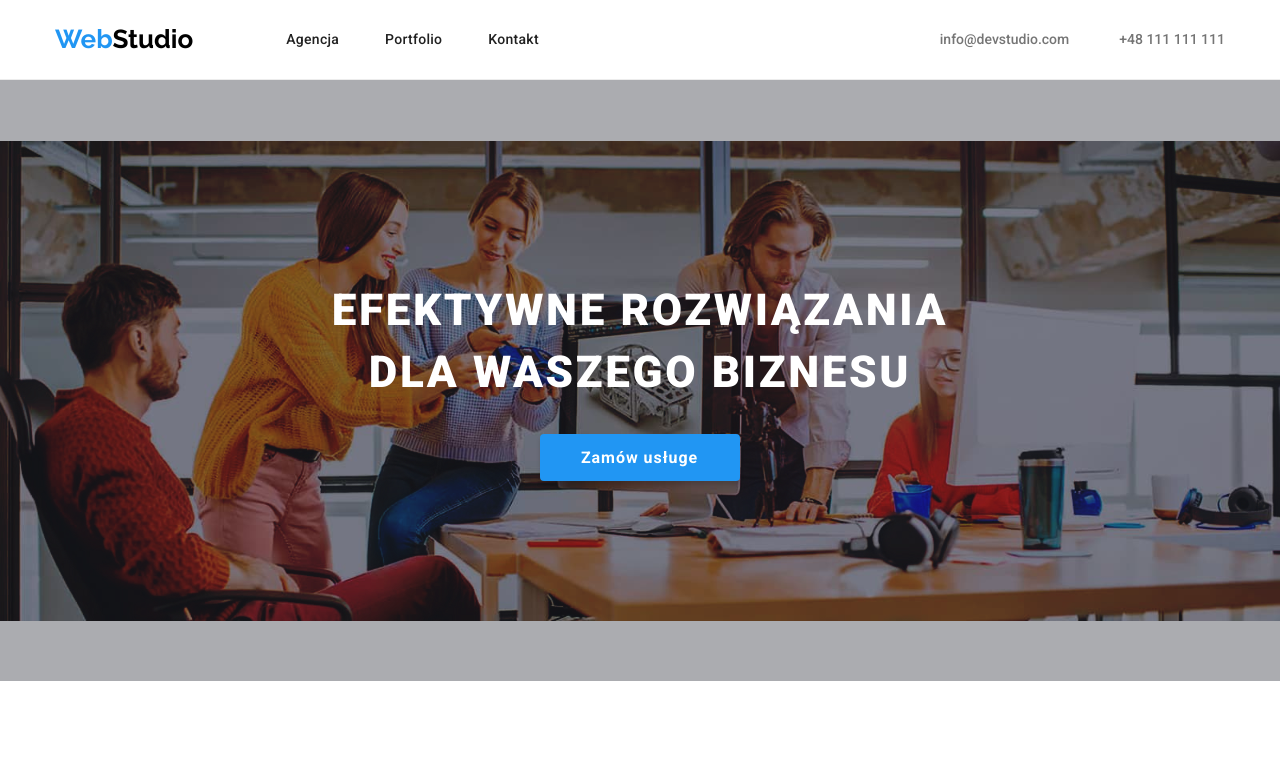
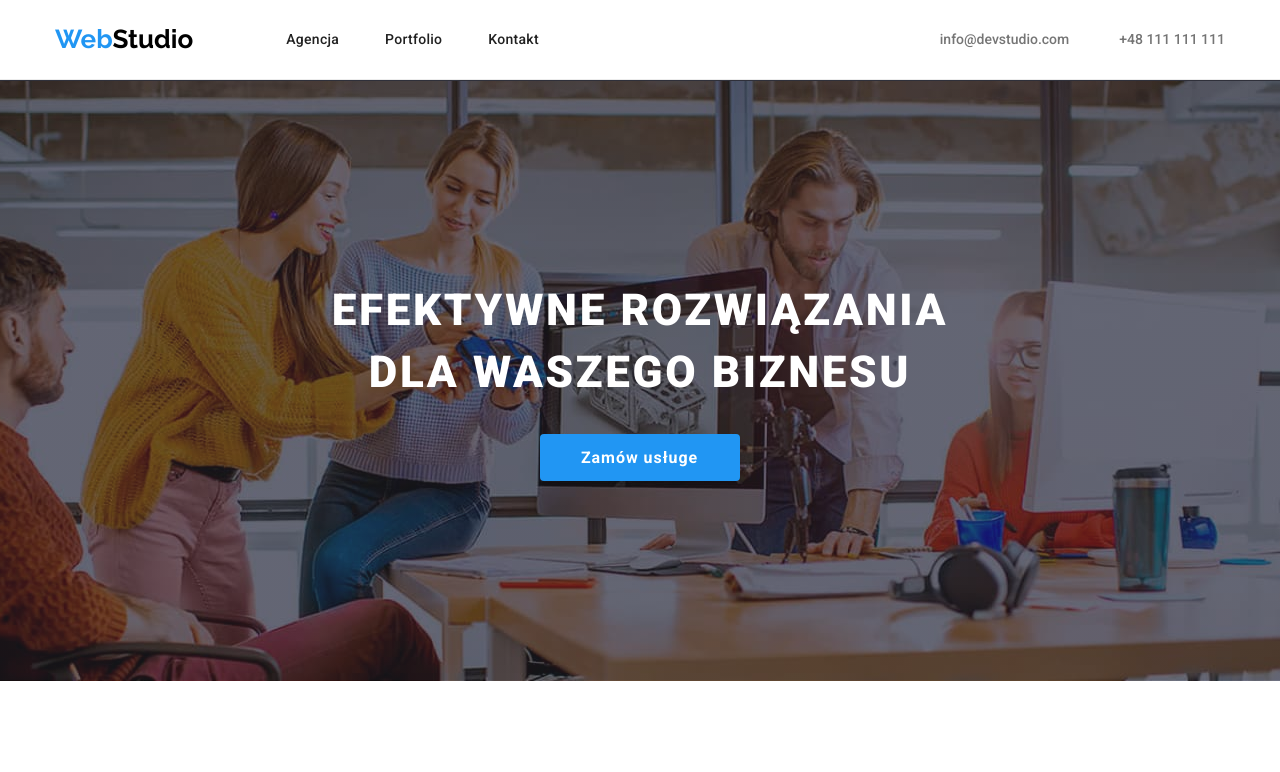
Before and after one commit to BPuchyrski/goit-markup-hw-04, a plain HTML site: page index.html in a window 1280 px wide. Shown: the top 772 px of the page. Drawn offline with nearby package versions, Linux system fonts and the light colour scheme.

Commit message:
Update styles.css

```diff
--- a/css/styles.css
+++ b/css/styles.css
@@ -165,10 +165,12 @@ img {
 /* index-main */
 .header-main-section {
   background-color: var(--bgcolor);
-  background-image: url(../images/background-image.jpg);
-  background-color: #2f303a66;
-  background-blend-mode: difference;
-  background-size: contain;
+  background-image: linear-gradient(
+      0deg,
+      rgba(47, 48, 58, 0.4) 0%,
+      rgba(47, 48, 58, 0.4) 100%
+    ),
+    url("../images/background-image.jpg");
   background-repeat: no-repeat;
   background-position: center;
   padding-bottom: 200px;
```
